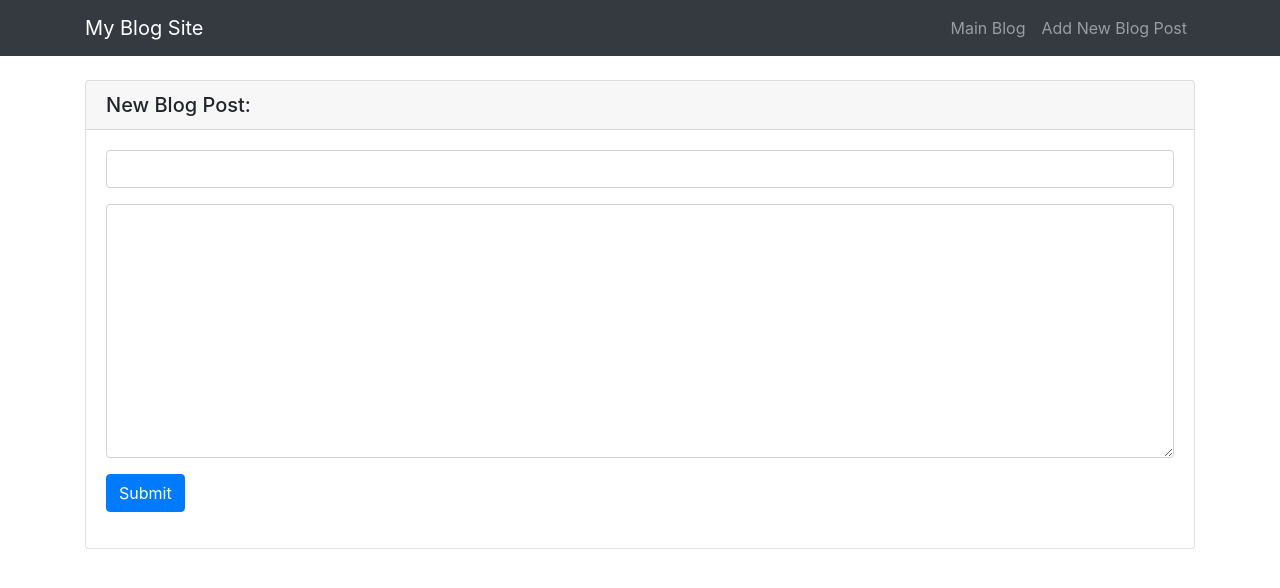
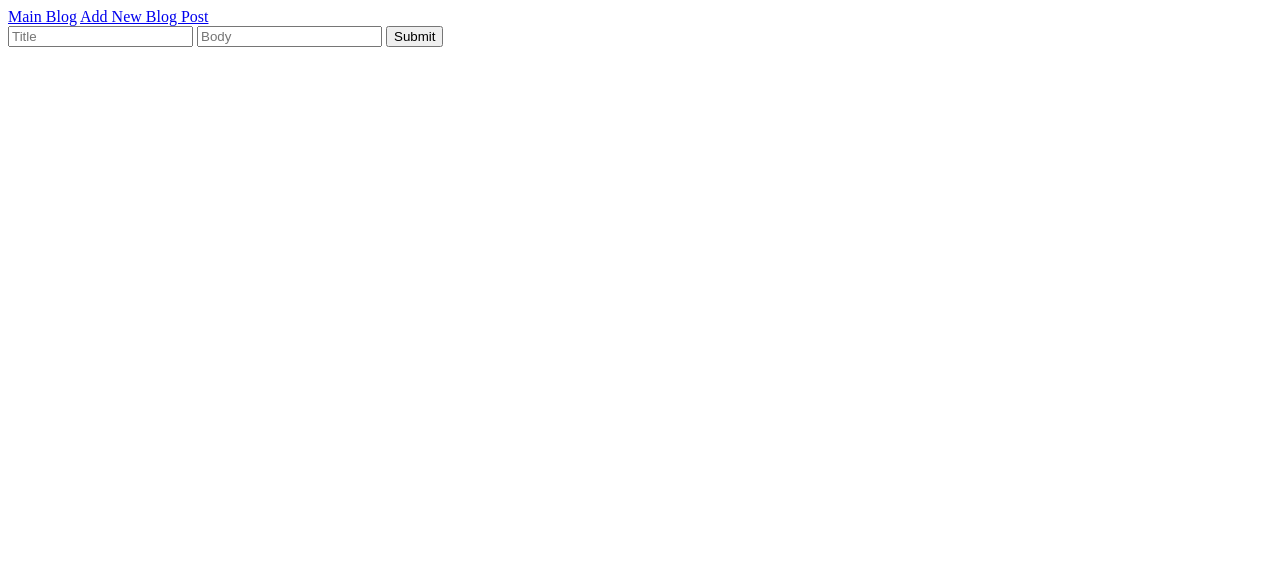
Before and after one commit to MDoe8/blogz, a Flask app: template templates/newblog.html in a window 1280 px wide. Shown: the top 588 px of the page. Run offline with Flask 2, Linux system fonts and the light colour scheme; the template is opened without the code that fills it: most values are stand-ins (such as "Sample title", 1, 10 or a date in 2020); some libraries are stand-ins or nearby versions.

Commit message:
Revert "Bonus Work"
This reverts commit 36f85e3e6873a82af568662a45a39e3f76fcd082.

```diff
--- a/main.py
+++ b/main.py
@@ -1,7 +1,6 @@
 from flask import Flask, request, redirect, render_template
 from flask_sqlalchemy import SQLAlchemy
 from pprint import pprint
-from datetime import datetime
 # Note: the connection string after :// contains the following info:
 # user:password@server:portNumber/databaseName
 app = Flask(__name__)
@@ -16,7 +15,6 @@ class Blog(db.Model):
     id = db.Column(db.Integer, primary_key=True)
     title = db.Column(db.String(120))
     body = db.Column(db.Text())
-    entryDate = db.Column(db.DateTime())
 
     def __init__(self, name):
         self.name = name
@@ -28,12 +26,9 @@ def index():
     if 'id' in request.args:
         id = request.args['id']
         entry = Blog.query.filter_by(id=id).first()
-        entry.body = "<br>".join(entry.body.split('\n'))
         return render_template('singleblog.html', title=entry.title, blog=entry)
 
     entries = Blog.query.order_by(Blog.id.desc()).all()
-    for entry in entries:
-        entry.body = "<br>".join(entry.body.split('\n'))
     return render_template('blog.html', title='My Blog', blogs=entries)
 
 
@@ -43,13 +38,12 @@ def newpost():
         entry = Blog('blog')
         entry.title = request.form['title']
         entry.body = request.form['body']
-        entry.entryDate = datetime.now()
 
         if entry.title == '':
             return render_template('newblog.html', title="New Blog Post", form=request.form, errorMessage="Title is required")
 
         if entry.body == '':
-            return render_template('newblog.html', title="New Blog Post", form=request.form, errorMessage="Body is required")
+            return render_template('newblog.html', title="New Blog Post", form=request.form, errorMessage="Body is requried")
 
         db.session.add(entry)
         db.session.commit()
--- a/templates/base.html
+++ b/templates/base.html
@@ -1,25 +1,12 @@
 <html>
     <head>
         <title>{{title}}</title>
-        <link rel="stylesheet" href="https://blackrockdigital.github.io/startbootstrap-blog-post/vendor/bootstrap/css/bootstrap.min.css">
-        <script type="javascript" src="https://blackrockdigital.github.io/startbootstrap-blog-post/vendor/bootstrap/js/bootstrap.min.js"></script>
     </head>
     <body>
-        <nav class="navbar navbar-expand-lg navbar-dark bg-dark">
-            <div class="container">
-                <a class="navbar-brand" href="/blog">My Blog Site</a>
-                <div class="collapse navbar-collapse id="navbarResponsive>
-                    <ul class="navbar-nav ml-auto">
-                        <li class="nav-item">
-                            <a class="nav-link" href="/blog">Main Blog</a>
-                        </li>
-                        <l class="nav-item">
-                            <a class="nav-link" href="/newpost">Add New Blog Post</a>
-                        </li>
-                    </ul>
-                </div>
-            </div>
-        </nav>
+        <div>
+            <a href="/blog">Main Blog</a>
+            <a href="/newpost">Add New Blog Post</a>
+        </div>
         {% block content %}
         {% endblock %}
     </body>
--- a/templates/newblog.html
+++ b/templates/newblog.html
@@ -1,32 +1,13 @@
 {% extends "base.html" %}
 {% block content %}
     {% if errorMessage %}
-    <div class="container">
-        <div class="row">
-            <div>
-                <h3 class="text-danger">{{errorMessage}}</h3>
-            </div>
-        </div>
+    <div>
+        <h1>{{errorMessage}}</h1>
     </div>
     {% endif %}
-    <div class="container">
-        <div class="row">
-            <div class="col-lg-12">
-                <div class="card my-4">
-                    <h5 class="card-header">New Blog Post:</h5>
-                    <div class="card-body">
-                        <form action="" method="POST">
-                        <div class="form-group">
-                            <input class="form-control" name="title" rows="1" value="{{form['title']}}">
-                        </div>
-                        <div class="form-group">
-                            <textarea class="form-control" name="body" rows="10">{{form['body']}}</textarea>
-                        </div>
-                        <button type="submit" class="btn btn-primary">Submit</button>
-                        </form>
-                    </div>
-                </div>
-            </div>
-        </div>
-    </div>
+    <form action="" method="POST">
+        <input type="text" name="title" placeholder="Title" value="{{form['title']}}">
+        <input type="text" name="body" placeholder="Body" value="{{form['body']}}">
+        <input type="submit">
+    </form>
 {% endblock %}
```
Also changed, not shown: templates/blog.html (+3 -8 lines), templates/singleblog.html (+2 -13 lines).
